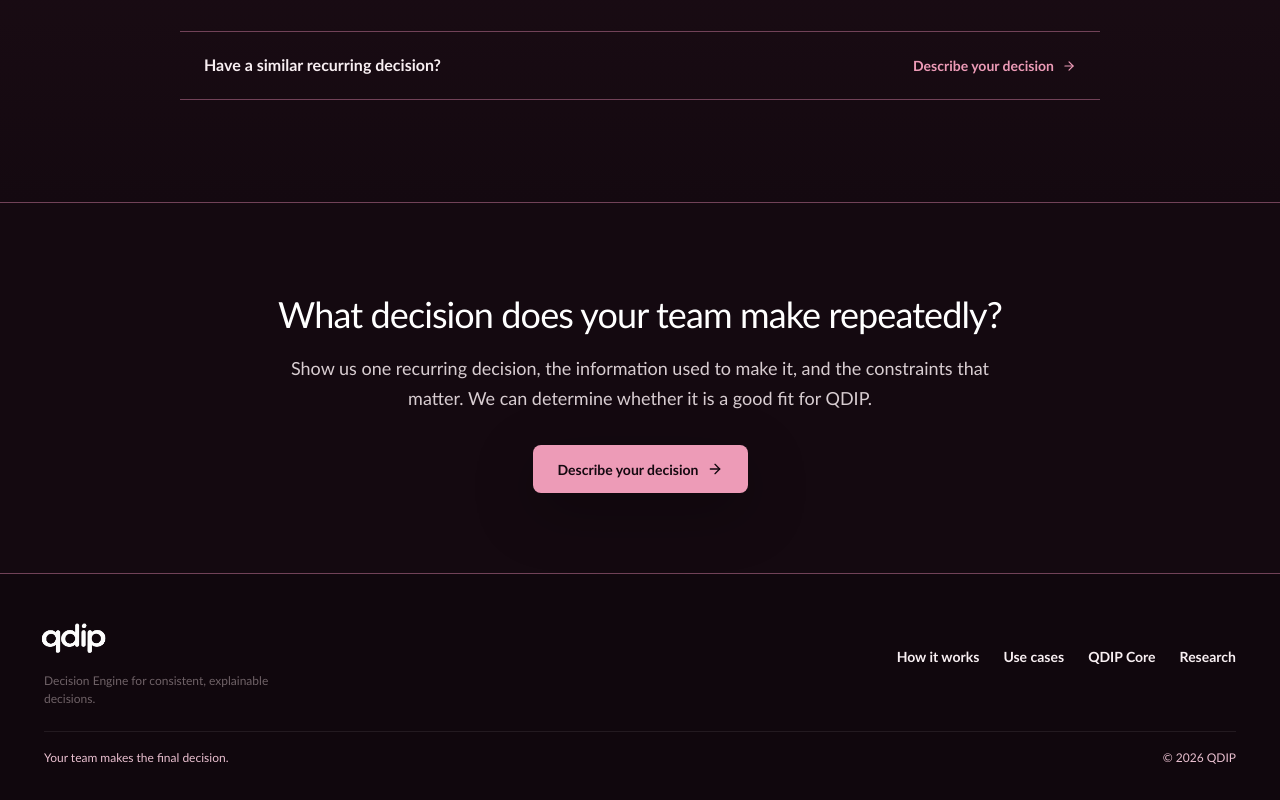
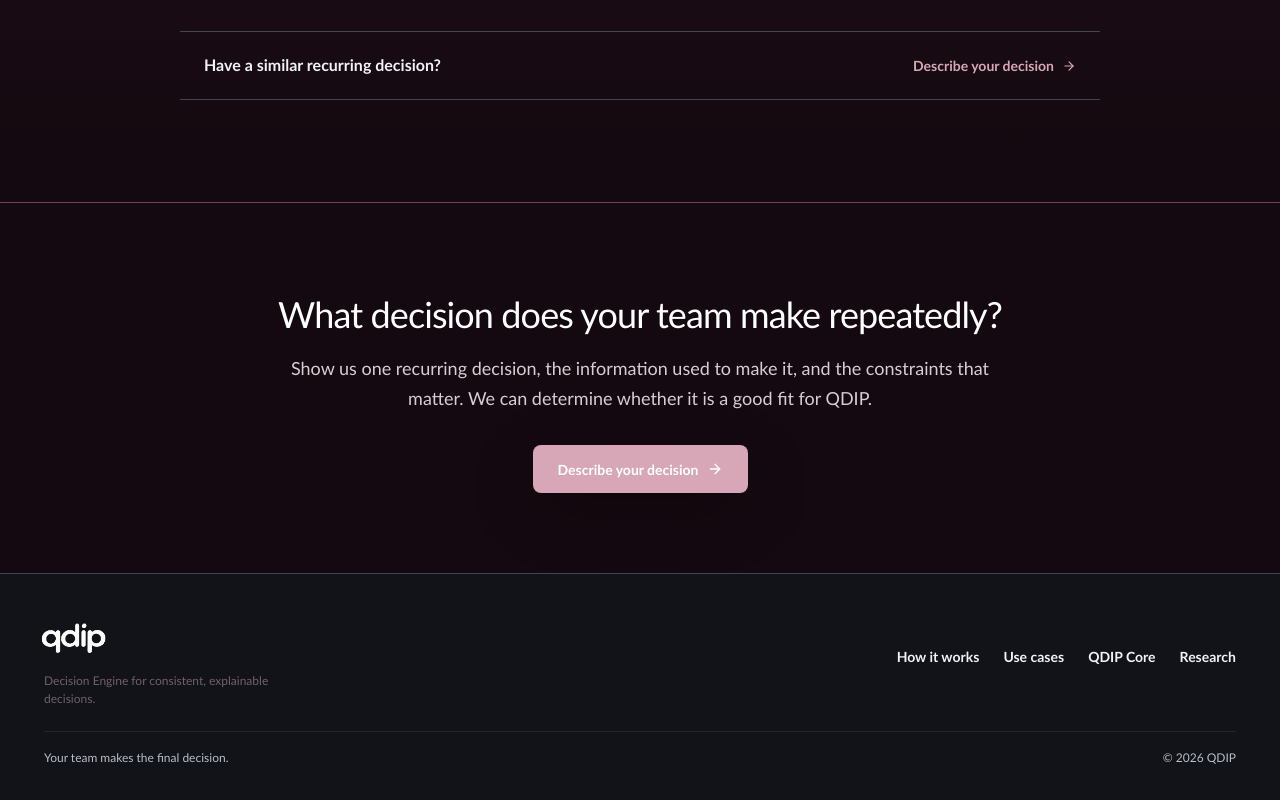
Before and after one commit to mentality-prj/dip-observatory, a Next.js app: page / in a window 1280 px wide. Shown: the part 4269-5069 px from the top of the page. Built offline with nearby package versions, Linux system fonts and the light colour scheme; no server answers.

Commit message:
fix(marketing): replace blood-red surfaces with graphite and neutral light palette

```diff
--- a/src/components/marketing/marketing-deep-burgundy.module.css
+++ b/src/components/marketing/marketing-deep-burgundy.module.css
@@ -1,43 +1,73 @@
-/* Marketing-only identity. No Studio, Observatory or Kernel tokens are touched. */
+/* Brand burgundy is an accent, never a full-card fill. Marketing only. */
 .theme.theme.theme {
-  --qdip-background: #140910;
-  --qdip-surface: #29131e;
+  --qdip-background: #15171c;
+  --qdip-surface: #20232a;
+  --qdip-surface-raised: #292d35;
+  --qdip-border: #414750;
   --qdip-brand: #7a1838;
   --qdip-signal: #c65176;
-  --qdip-text: #f8eff2;
-  --qdip-muted: #eac0d0;
+  --qdip-text: #f0f2f5;
+  --qdip-muted: #b8bec8;
+  --qdip-icon: #bac2ce;
+  --qdip-icon-background: #252932;
+  --qdip-button: #7a1838;
+  --qdip-button-hover: #98294d;
+  --qdip-button-text: #ffffff;
+  --qdip-hero-start: #1a1d23;
+  --qdip-hero-end: #15171c;
+  --qdip-footer: #111318;
+  --qdip-focus: #d49ab0;
   --ds-bg: var(--qdip-background);
   --ds-surface: var(--qdip-surface);
-  --ds-surface-raised: #341a27;
-  --ds-border: #714258;
+  --ds-surface-raised: var(--qdip-surface-raised);
+  --ds-border: var(--qdip-border);
   --ds-text: var(--qdip-text);
   --ds-text-muted: var(--qdip-muted);
   --ds-heading: var(--qdip-text);
-  /* Brighter accessible text variant; artwork retains exact brand signal #C65176. */
-  --ds-accent: #ed9bb7;
-  --ds-accent-rgb: 198 81 118;
-  --ds-accent-contrast: #140910;
-  --ds-focus: #f6b2c7;
+  --ds-accent: #d7a7b7;
+  --ds-accent-rgb: 122 24 56;
+  --ds-accent-contrast: #ffffff;
+  --ds-focus: var(--qdip-focus);
   color: var(--qdip-text);
   background: var(--qdip-background);
   color-scheme: dark;
 }
+
+.theme.theme.theme[data-marketing-appearance='light'] {
+  --qdip-background: #f5f6f8;
+  --qdip-surface: #ffffff;
+  --qdip-surface-raised: #eef0f3;
+  --qdip-border: #d1d6de;
+  --qdip-text: #1b2029;
+  --qdip-muted: #525c6a;
+  --qdip-icon: #505c6a;
+  --qdip-icon-background: #f1f3f6;
+  --qdip-button: #7a1838;
+  --qdip-button-hover: #952549;
+  --qdip-hero-start: #ffffff;
+  --qdip-hero-end: #f5f6f8;
+  --qdip-footer: #eceef2;
+  --qdip-focus: #7a1838;
+  --ds-accent: #7a1838;
+  --ds-focus: #7a1838;
+  color-scheme: light;
+}
 .theme :global(footer[data-variant='marketing']) {
-  border-top-color: #714258;
-  background: #10070d;
+  border-top-color: var(--qdip-border);
   color: var(--qdip-text);
+  background: var(--qdip-footer);
 }
 .theme :global(footer[data-variant='marketing'] a) {
   color: var(--qdip-text);
 }
 .theme :global(footer[data-variant='marketing'] a:hover) {
-  color: #f4b7cd;
+  color: var(--qdip-brand);
 }
 .theme :global(footer[data-variant='marketing'] [data-footer-disclaimer]),
 .theme :global(footer[data-variant='marketing'] [data-footer-copyright]) {
-  color: #eac0d0;
+  color: var(--qdip-muted);
 }
 .theme :global(a:focus-visible),
 .theme :global(button:focus-visible) {
-  outline-color: #f6b2c7;
+  outline-color: var(--qdip-focus);
 }
```
